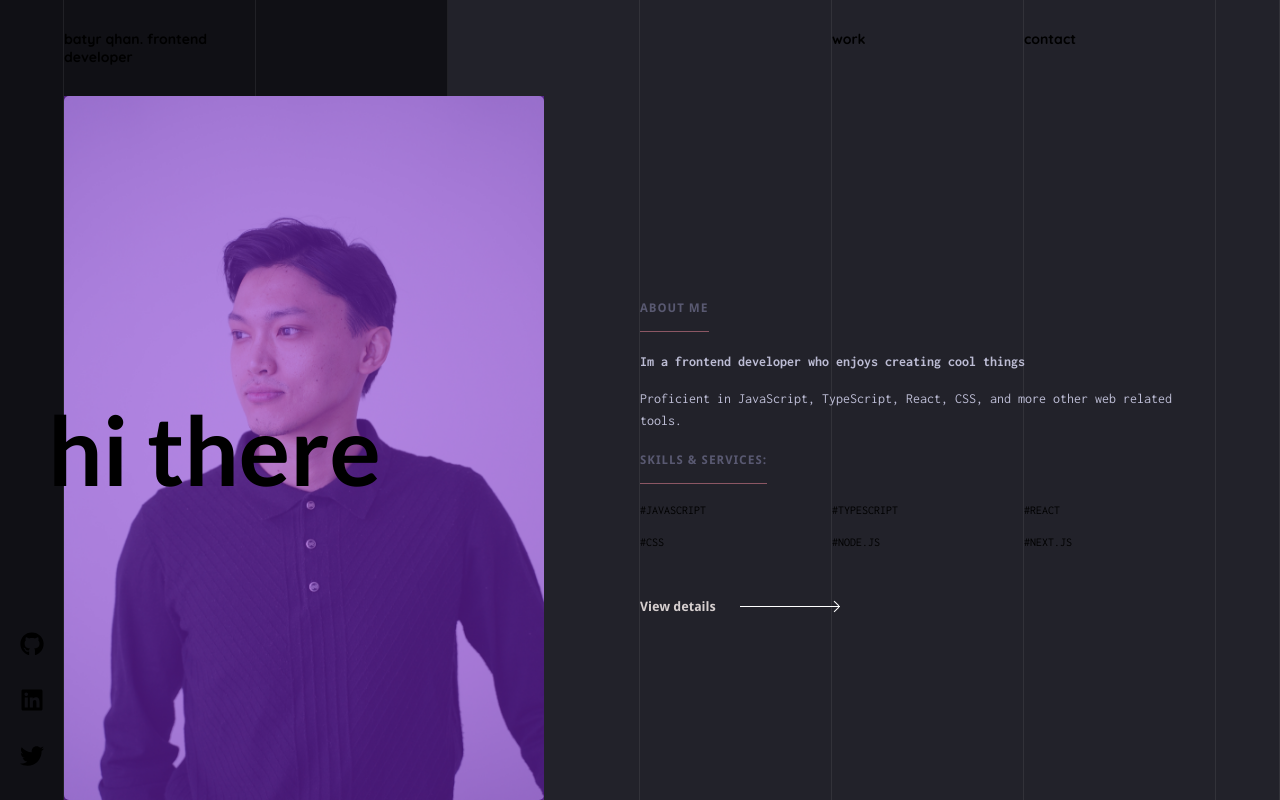
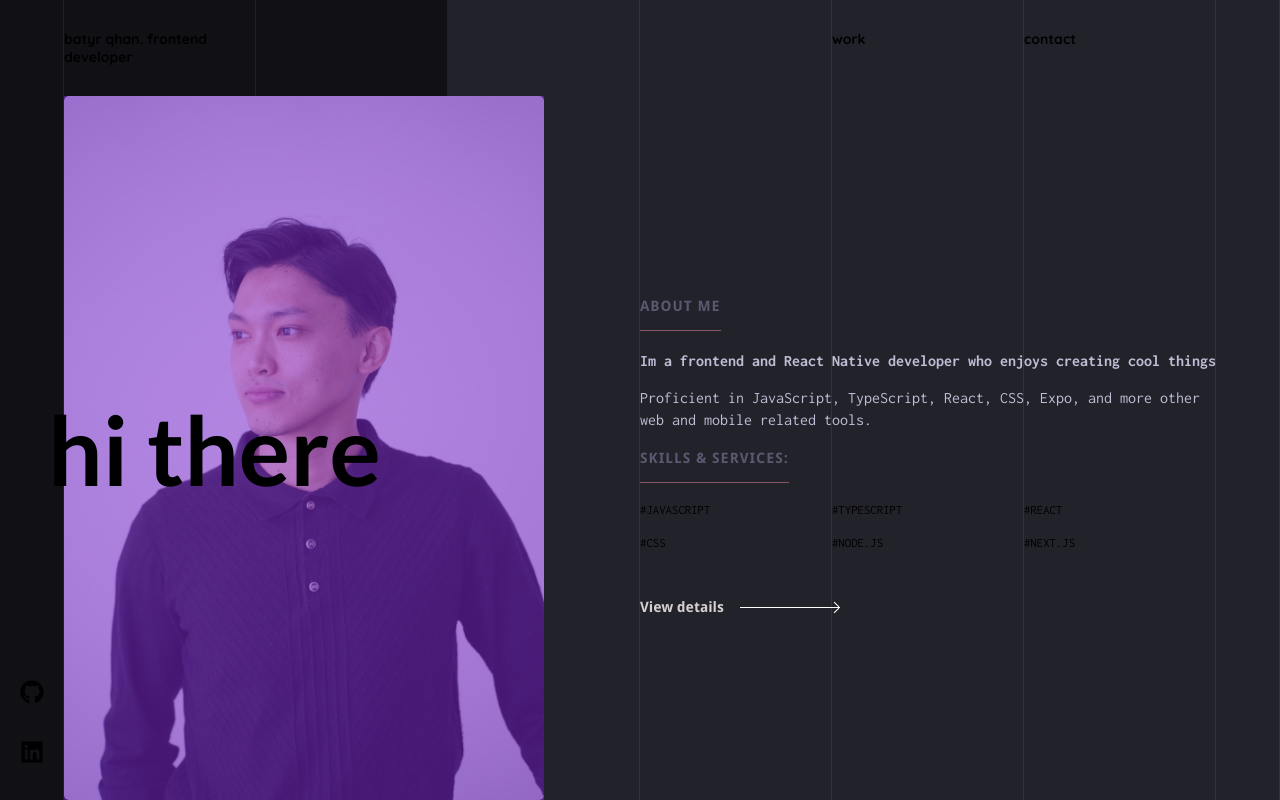
Before and after one commit to batyr-qhan/my-portfolio, a Next.js app: page / in a window 1280 px wide. Built offline with nearby package versions, Linux system fonts and the light colour scheme.

Commit message:
add: changes in text, and sidebar links

```diff
--- a/components/layout/layout.js
+++ b/components/layout/layout.js
@@ -8,9 +8,9 @@ export default function Layout({ children }) {
     <>
       <div className="overlay">
         <div className="black-bg leftSidebar">
-          <FaGithub size="1.5rem" className="icon" />
+          {/* <FaGithub size="1.5rem" className="icon" />
           <FaLinkedin size="1.5rem" className="icon" />
-          <FaTwitter size="1.5rem" className="icon" />
+          <FaTwitter size="1.5rem" className="icon" /> */}
         </div>
         <div className="black-bg"></div>
         <div className="black-bg"></div>
--- a/components/work-page/work-page.js
+++ b/components/work-page/work-page.js
@@ -3,6 +3,7 @@ import styles from "./work-page.module.scss";
 
 export default function WorkPage() {
   return (
+    // TODO: remove useless empty divs and fix styling so left column can be used
     <div className="container">
       <div className={`image-col ${styles.imageContainerCol}`}>
         <div className={styles.mainTitleContainer}>
--- a/components/work-page/work-page.module.scss
+++ b/components/work-page/work-page.module.scss
@@ -68,13 +68,13 @@
 .skillsItem {
   width: 33.33%;
   font-family: "Inconsolata", monospace;
-  font-size: 0.75rem;
+  font-size: 0.8rem;
   margin-top: 1.25rem;
 }
 
 .viewExperience {
   font-family: "Droid Sans", sans-serif;
-  font-size: 0.8125rem;
+  font-size: 1rem;
   font-weight: bold;
   color: #d6cfcf;
   margin-top: 3rem;
--- a/pages/index.js
+++ b/pages/index.js
@@ -2,6 +2,7 @@ import Head from "next/head";
 import Image from "next/image";
 import Link from "next/link";
 import styles from "../styles/Home.module.scss";
+import { FaGithub, FaLinkedin, FaTwitter } from "react-icons/fa";
 
 export default function Home() {
   return (
@@ -13,7 +14,25 @@ export default function Home() {
       </Head>
 
       <main className="container">
-        <div className={styles.leftSidebarCol}></div>
+        <div className={styles.leftSidebarCol}>
+          <Link href="https://github.com/batyr-qhan" passHref>
+            <a target="_blank">
+              <FaGithub
+                size="1.5rem"
+                className={styles.icon}
+                onClick={() => {}}
+              />
+            </a>
+          </Link>
+
+          <Link href="https://www.linkedin.com/in/batyrqh/" passHref>
+            <a target="_blank">
+              <FaLinkedin size="1.5rem" className={styles.icon} />
+            </a>
+          </Link>
+
+          {/* <FaTwitter size="1.5rem" className={styles.icon} /> */}
+        </div>
         <div className={`image-col ${styles.imageContainerCol}`}>
           <div className={styles.mainTitleContainer}>
             <h1 className={styles.mainTitle}>hi there</h1>
@@ -25,10 +44,10 @@ export default function Home() {
             <span className="content-col__title droid-sans-bold">ABOUT ME</span>
           </div>
           <p className="content-col__subtitle inconsolata-bold">
-            Im a frontend developer who enjoys creating cool things
+            Im a frontend and React Native developer who enjoys creating cool things
           </p>
           <p className="content-col__text inconsolata-normal">
-            Proficient in JavaScript, TypeScript, React, CSS, and more other web
+            Proficient in JavaScript, TypeScript, React, CSS, Expo, and more other web and mobile
             related tools.
           </p>
           <div className="content-col__title-container">
--- a/styles/Home.module.scss
+++ b/styles/Home.module.scss
@@ -5,6 +5,7 @@
   align-items: center;
   .icon {
     margin-bottom: 2rem;
+    cursor: pointer;
   }
 }
 
@@ -85,13 +86,13 @@
 .skillsItem {
   width: 33.33%;
   font-family: "Inconsolata", monospace;
-  font-size: 0.75rem;
+  font-size: 0.8rem;
   margin-top: 1.25rem;
 }
 
 .viewExperience {
   font-family: "Droid Sans", sans-serif;
-  font-size: 0.8125rem;
+  font-size: 0.9rem;
   font-weight: bold;
   color: #d6cfcf;
   margin-top: 3rem;
--- a/styles/globals.css
+++ b/styles/globals.css
@@ -129,7 +129,7 @@ h1 {
 
 .content-col__title {
   color: #595971;
-  font-size: 0.75rem;
+  font-size: 0.9rem;
   border-bottom: 1px solid rgba(246, 139, 157, 0.5);
   padding: 1rem 0;
   letter-spacing: 1px;
@@ -139,14 +139,14 @@ h1 {
   margin-top: 1.25rem;
   color: #bdbdd5;
   line-height: 1.25rem;
-  font-size: 0.875rem;
+  font-size: 1rem;
 }
 
 .content-col__text {
   margin-top: 1rem;
   color: #bdbdd5;
   line-height: 1.375rem;
-  font-size: 0.875rem;
+  font-size: 1rem;
 }
 
 .titleContainer {
@@ -158,7 +158,6 @@ h1 {
   flex-direction: column;
   justify-content: flex-end;
   align-items: center;
-  z-index: -1;
 }
 
 .leftSidebar .icon {
```
